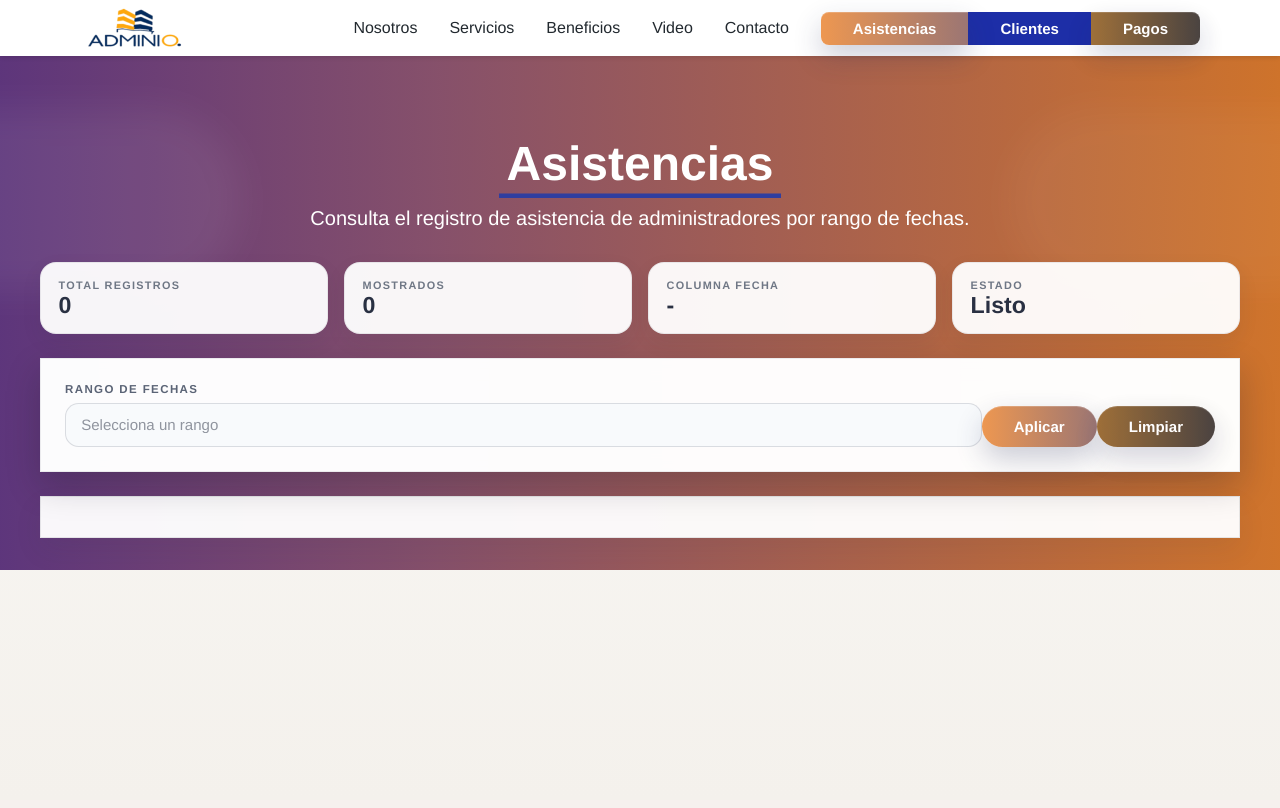
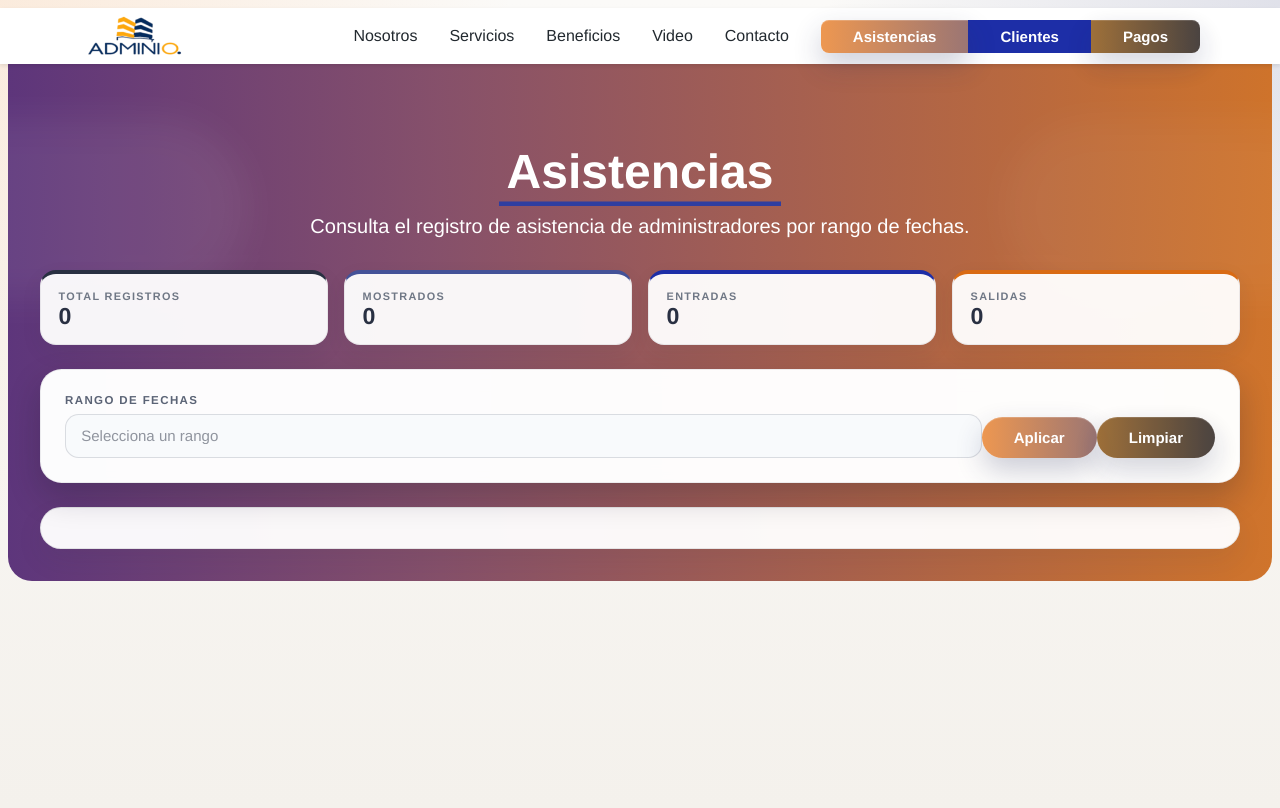
Before and after one commit to phpeitor/adminio, a PHP site: page /asistencias.html in a window 1280 px wide. Before the commit the page ends 570 px from the top, so only its background shows below. Run offline with PHP 8.4, Linux system fonts and the light colour scheme; some libraries are stand-ins or nearby versions.

Commit message:
endpoint asistencias

```diff
--- a/asistencias.html
+++ b/asistencias.html
@@ -46,13 +46,13 @@
         </div>
 
         <div class="summary-grid mb-6">
-          <div class="summary-card"><span class="summary-label">Total registros</span><span class="summary-value" id="total-value">0</span></div>
-          <div class="summary-card"><span class="summary-label">Mostrados</span><span class="summary-value" id="shown-value">0</span></div>
-          <div class="summary-card"><span class="summary-label">Columna fecha</span><span class="summary-value" id="date-column-value">-</span></div>
-          <div class="summary-card"><span class="summary-label">Estado</span><span class="summary-value" id="state-value">Listo</span></div>
+          <div class="summary-card summary-card-total"><span class="summary-label">Total registros</span><span class="summary-value" id="total-value">0</span></div>
+          <div class="summary-card summary-card-mostrados"><span class="summary-label">Mostrados</span><span class="summary-value" id="shown-value">0</span></div>
+          <div class="summary-card summary-card-entradas"><span class="summary-label">Entradas</span><span class="summary-value" id="entradas-value">0</span></div>
+          <div class="summary-card summary-card-salidas"><span class="summary-label">Salidas</span><span class="summary-value" id="salidas-value">0</span></div>
         </div>
 
-        <div class="panel-card contact-panel rounded-2xl p-4 md:p-6 mb-6">
+        <div class="panel-card contact-panel contact-panel-rounded rounded-2xl p-4 md:p-6 mb-6">
           <form id="filtro-asistencias" class="flex flex-col lg:flex-row lg:items-end gap-4">
             <div class="flex-1 min-w-0">
               <label class="filter-label" for="rango-fechas">Rango de fechas</label>
@@ -65,7 +65,7 @@
           </form>
         </div>
 
-        <div class="panel-surface rounded-2xl p-3 md:p-5">
+        <div class="panel-surface panel-surface-rounded rounded-2xl p-3 md:p-5">
           <div class="table-wrap">
             <table class="report-table" aria-describedby="report-caption">
               <thead id="table-head"></thead>
--- a/controller/asistencia_administradores.php
+++ b/controller/asistencia_administradores.php
@@ -27,11 +27,14 @@ try {
     }
 
     $report = $model->getReport($limit, $offset, $desde !== '' ? $desde : null, $hasta !== '' ? $hasta : null);
+    $tipoCounts = $model->countByTipo($desde !== '' ? $desde : null, $hasta !== '' ? $hasta : null);
 
     echo json_encode([
         'ok' => true,
         'message' => 'Reporte cargado correctamente',
         'total' => $model->countAll(),
+        'entradas' => $tipoCounts['entradas'],
+        'salidas' => $tipoCounts['salidas'],
         'limit' => $limit,
         'offset' => $offset,
         'desde' => $desde !== '' ? $desde : null,
--- a/css/asistencias.css
+++ b/css/asistencias.css
@@ -26,6 +26,8 @@ body.asistencias-page {
   overflow: hidden;
   background:
     linear-gradient(90deg, rgba(87, 46, 119, 0.96) 0%, rgba(124, 66, 95, 0.92) 34%, rgba(205, 108, 31, 0.94) 100%);
+  border-radius: 0 0 1.5rem 1.5rem;
+  margin: 0.5rem 0.5rem 0;
 }
 
 .asistencias-hero:before,
@@ -76,6 +78,11 @@ body.asistencias-page {
   color: #293042;
 }
 
+.contact-panel-rounded {
+  border-radius: 1.35rem;
+  overflow: hidden;
+}
+
 .contact-panel .filter-label {
   color: #5b6476;
 }
@@ -84,6 +91,11 @@ body.asistencias-page {
   background: rgba(255, 255, 255, 0.96);
   border: 1px solid var(--panel-line);
   box-shadow: 0 12px 28px rgba(41, 48, 66, 0.08);
+}
+
+.panel-surface-rounded {
+  border-radius: 1.35rem;
+  overflow: hidden;
 }
 
 .filter-input {
@@ -262,6 +274,22 @@ body.asistencias-page {
   box-shadow: 0 8px 20px rgba(41, 48, 66, 0.08);
 }
 
+.summary-card-total {
+  border-top: 4px solid #293042;
+}
+
+.summary-card-mostrados {
+  border-top: 4px solid #445298;
+}
+
+.summary-card-entradas {
+  border-top: 4px solid #1d2ea7;
+}
+
+.summary-card-salidas {
+  border-top: 4px solid #d96b14;
+}
+
 .summary-value {
   display: block;
   margin-top: 0.2rem;
--- a/js/asistencias.js
+++ b/js/asistencias.js
@@ -4,8 +4,8 @@ document.addEventListener("DOMContentLoaded", () => {
   const rangeInput = document.getElementById("rango-fechas");
   const totalValue = document.getElementById("total-value");
   const shownValue = document.getElementById("shown-value");
-  const dateColumnValue = document.getElementById("date-column-value");
-  const stateValue = document.getElementById("state-value");
+  const entradasValue = document.getElementById("entradas-value");
+  const salidasValue = document.getElementById("salidas-value");
   const tableHead = document.getElementById("table-head");
   const tableBody = document.getElementById("table-body");
   const emptyState = document.getElementById("empty-state");
@@ -126,7 +126,6 @@ document.addEventListener("DOMContentLoaded", () => {
   const setLoading = loading => {
     applyBtn.disabled = loading;
     applyBtn.textContent = loading ? "CARGANDO..." : "APLICAR";
-    stateValue.textContent = loading ? "Consultando asistencia" : "Listo";
   };
 
   const renderTable = data => {
@@ -144,7 +143,6 @@ document.addEventListener("DOMContentLoaded", () => {
       tableBody.innerHTML = "";
       emptyState.hidden = false;
       shownValue.textContent = "0";
-      dateColumnValue.textContent = data.dateColumn || "-";
       return;
     }
 
@@ -204,7 +202,6 @@ document.addEventListener("DOMContentLoaded", () => {
 
     emptyState.hidden = true;
     shownValue.textContent = String(rows.length);
-    dateColumnValue.textContent = data.dateColumn || "-";
 
     if (window.jQuery && $.fn && $.fn.DataTable) {
       dataTableInstance = $(".report-table").DataTable({
@@ -249,6 +246,8 @@ document.addEventListener("DOMContentLoaded", () => {
       }
 
       totalValue.textContent = String(data.total ?? 0);
+      entradasValue.textContent = String(data.entradas ?? 0);
+      salidasValue.textContent = String(data.salidas ?? 0);
       renderTable(data);
     } catch (error) {
       tableHead.innerHTML = "";
@@ -257,8 +256,8 @@ document.addEventListener("DOMContentLoaded", () => {
       emptyState.textContent = error.message || "No se pudo cargar la información";
       totalValue.textContent = "0";
       shownValue.textContent = "0";
-      dateColumnValue.textContent = "-";
-      stateValue.textContent = "Error";
+      entradasValue.textContent = "0";
+      salidasValue.textContent = "0";
     } finally {
       setLoading(false);
     }
```
Also changed, not shown: model/AsistenciaAdministradoresModel.php (+28 -0 lines).
